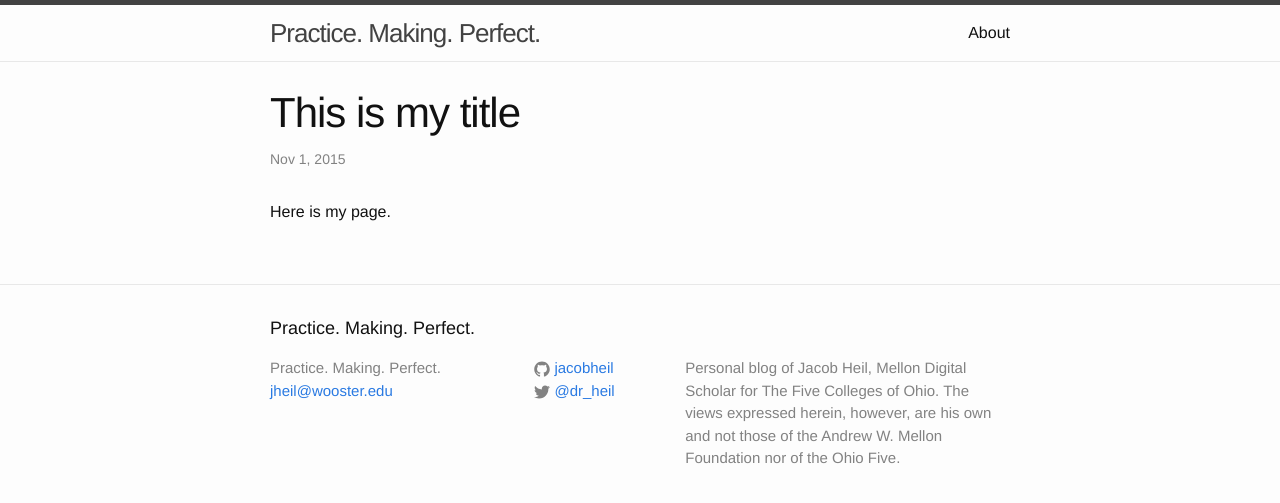
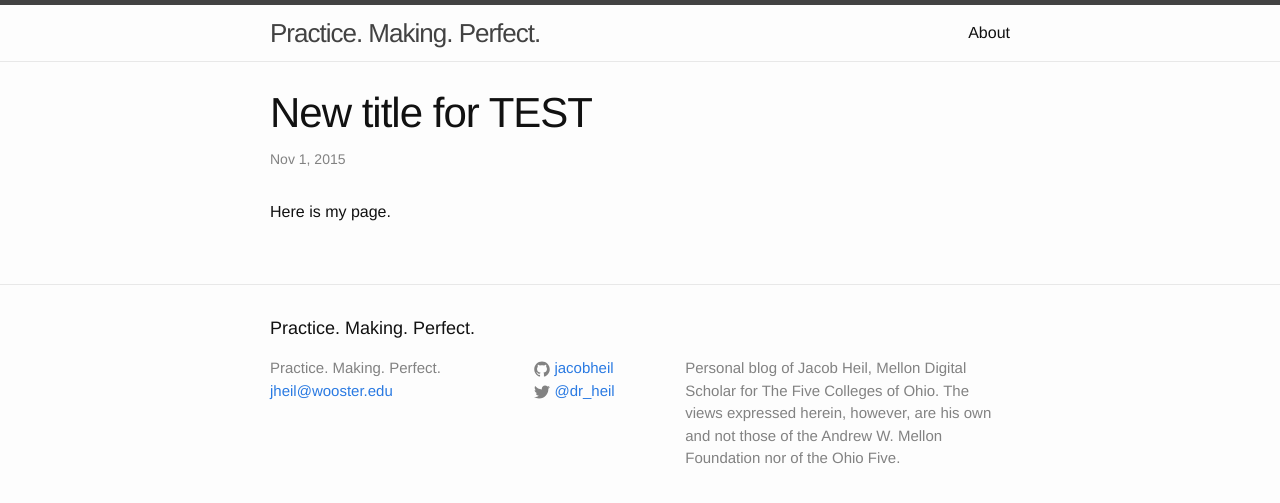
Before and after one commit to jacobheil/blog, a Jekyll site: the page built from _posts/2015-11-1-test-post-1.markdown, in a window 1280 px wide. Shown: the top 503 px of the page. Built offline with Jekyll 4.4.1, drawn with Linux system fonts in a browser that asks for light colours.

Commit message:
added new title to test post

```diff
--- a/_posts/2015-11-1-test-post-1.markdown
+++ b/_posts/2015-11-1-test-post-1.markdown
@@ -1,5 +1,5 @@
 ---
-title: This is my title
+title: New title for TEST
 layout: post
 permalink: test_post
 ---
```
